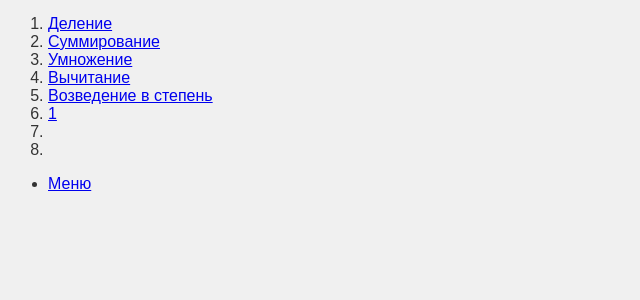
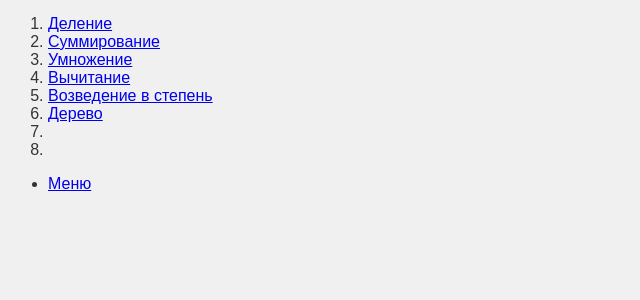
Before and after one commit to Timir2003/WEB-2, a Flask app: page /lab4/ in a window 1280 px wide. Shown: the part 165-465 px from the top of the page, without its empty margins (0-640 px from the left). Run offline with Flask 3, Linux system fonts and the light colour scheme.

Commit message:
валидация

```diff
--- a/lab4.py
+++ b/lab4.py
@@ -1,4 +1,4 @@
-from flask import Blueprint, render_template, request, make_response, redirect
+from flask import Blueprint, render_template, request, redirect
 lab4 = Blueprint('lab4', __name__)
 
 @lab4.route('/lab4/')
@@ -99,8 +99,10 @@ def tree():
     operation = request.form.get('operation')
 
     if operation == 'cut':
-        tree_count -= 1
+        if tree_count > 0:
+            tree_count -= 1
     elif operation == 'plant':
-        tree_count += 1
+        if tree_count < 10:
+            tree_count += 1
 
-    return render_template('lab4/tree.html', tree_count=tree_count)
+    return redirect('/lab4/tree')
--- a/templates/lab4/lab4.html
+++ b/templates/lab4/lab4.html
@@ -22,7 +22,7 @@
             <a href="/lab4/vozv-form">Возведение в степень</a>
         </li>
         <li>
-            <a href="/lab4/tree">1</a>
+            <a href="/lab4/tree">Дерево</a>
         </li>
         <li>
             <a href=""></a>
--- a/templates/lab4/tree.html
+++ b/templates/lab4/tree.html
@@ -7,8 +7,8 @@
         Посажено деревьев: {{ tree_count }}
     </div>
     <form method="post">
-        <button name="operation" value="plant">Посадить дерево</button>
-        <button name="operation" value="cut">Срубить дерево</button>
+        <button name="operation" value="plant" {{ 'disabled' if tree_count == 10 else '' }}>Посадить дерево</button>
+        <button name="operation" value="cut" {{ 'disabled' if tree_count == 0 else '' }}>Срубить дерево</button>
     </form>
 
 {% endblock %}
```
